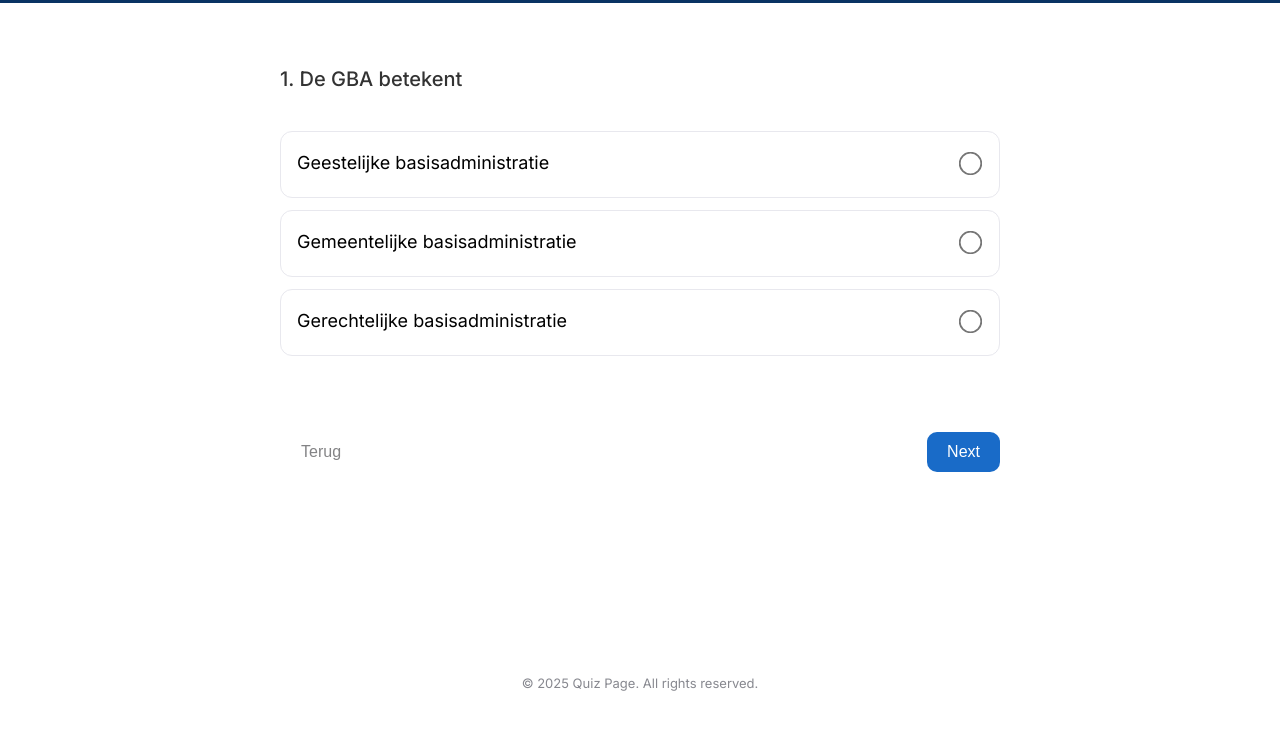
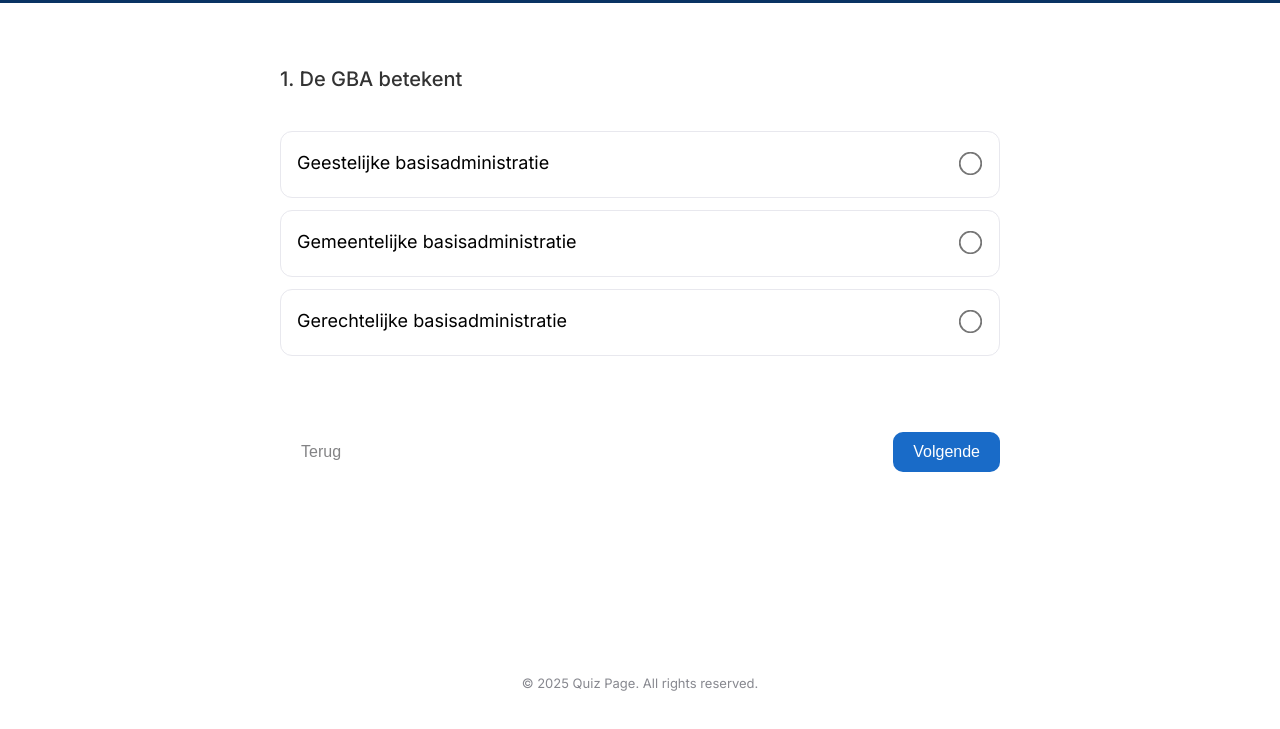
Before and after one commit to Hirad-Hub/KNM_Oefenexamen, a website: page pages/quiz.html in a window 1280 px wide. Shown: the part 69-798 px from the top of the page. Drawn offline with Linux system fonts and the light colour scheme.

Commit message:
button fix

```diff
--- a/pages/quiz.html
+++ b/pages/quiz.html
@@ -1,5 +1,5 @@
 <!DOCTYPE html>
-<html lang="en">
+<html lang="nl">
   <head>
     <meta charset="UTF-8" />
     <meta name="viewport" content="width=device-width, initial-scale=1.0" />
--- a/scripts/quiz.js
+++ b/scripts/quiz.js
@@ -91,7 +91,7 @@ function loadQuestion(index) {
     nextButton.innerText = "Voltooien";
     nextButton.onclick = showScorePopup;
   } else {
-    nextButton.innerText = "Next";
+    nextButton.innerText = "Volgende";
     nextButton.onclick = () => navigate(1);
   }
 }
--- a/style.css
+++ b/style.css
@@ -218,11 +218,23 @@ label {
   border-radius: 12px;
 }
 
+/* .quiz_buttons {
+  display: flex;
+  flex-direction: row;
+  padding-top: 64px;
+  justify-content: space-between;
+
+} */
+
 .quiz_buttons {
   display: flex;
   flex-direction: row;
   padding-top: 64px;
   justify-content: space-between;
+  width: 100%; /* Ensure it doesn’t exceed its container */
+  max-width: 100%; /* Prevent overflow */
+  overflow: hidden; /* Hide any overflowing content */
+  box-sizing: border-box; /* Include padding in the total width */
 }
 
 #check-button,
```
Also changed, not shown: index.html (+1 -1 lines).
